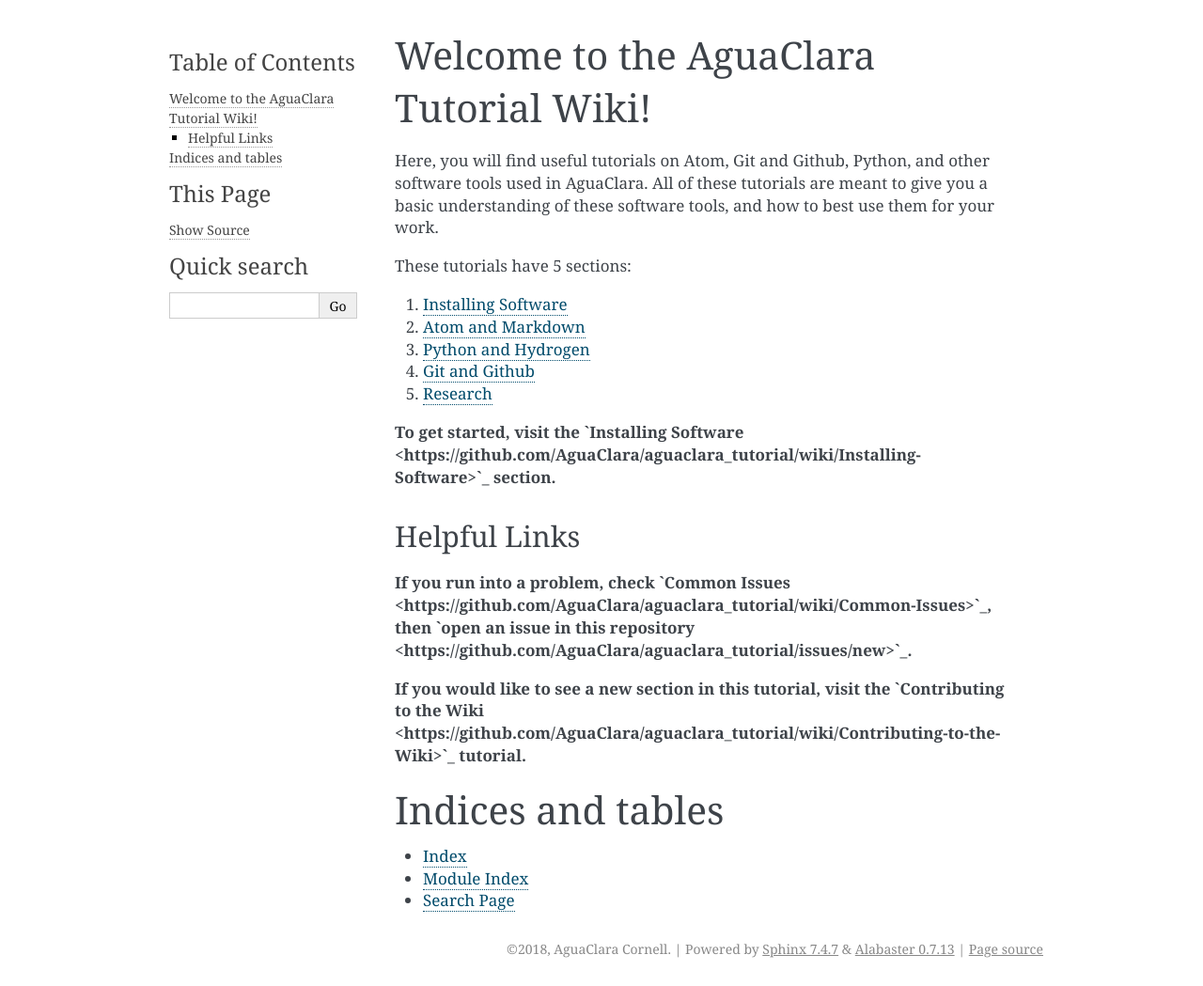
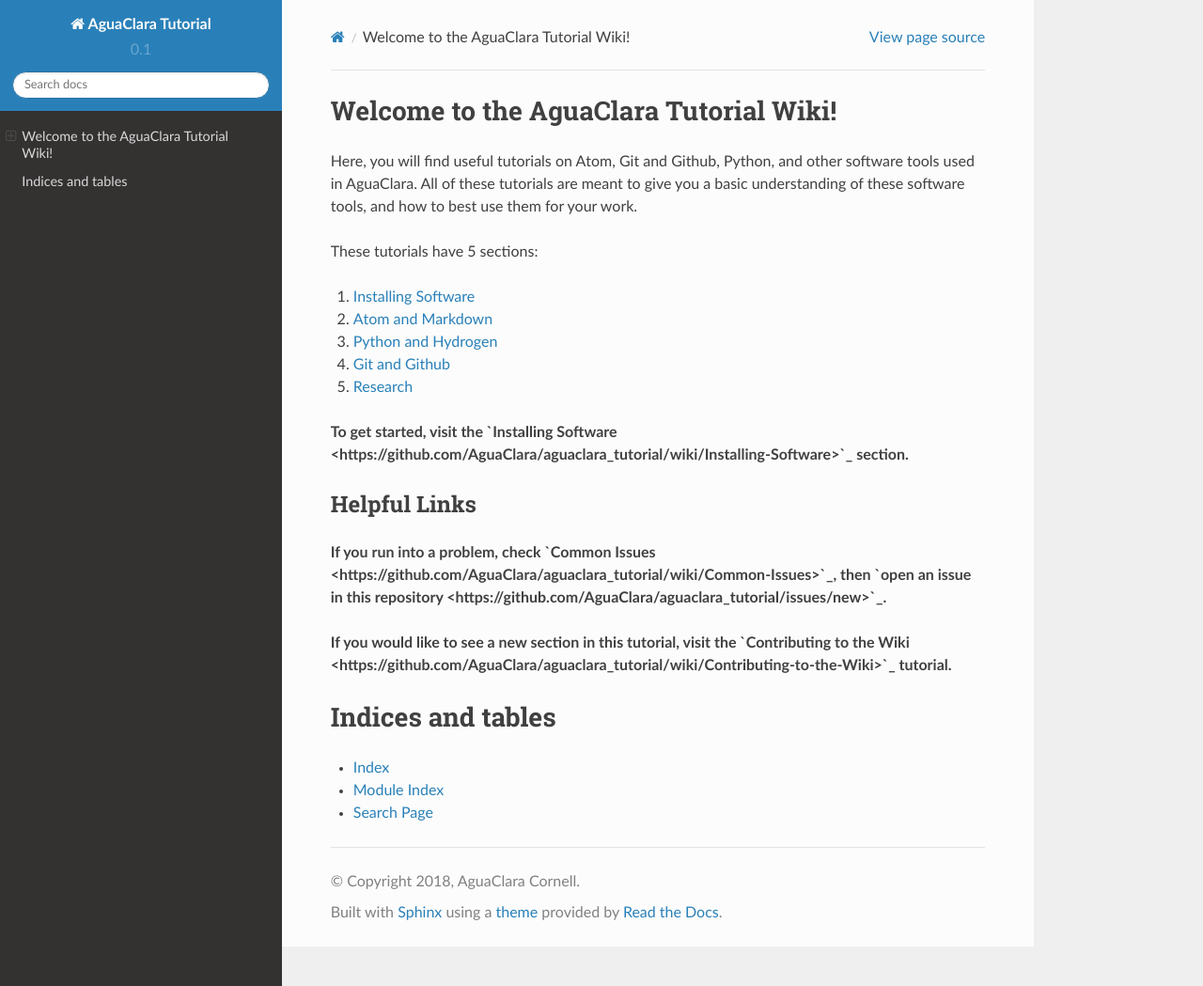
Before and after one commit to AguaClara/aguaclara_tutorial, a Sphinx documentation site: the page built from docs/source/index.rst, in a window 1280 px wide and 1049 px high. Shown: the whole window at 94% size. Built offline with Sphinx 7.4.7 and the Read the Docs theme 2.0.0, drawn with Linux system fonts in a browser that asks for light colours.

Commit message:
Change theme

```diff
--- a/docs/source/conf.py
+++ b/docs/source/conf.py
@@ -24,9 +24,9 @@ copyright = '2018, AguaClara Cornell'
 author = 'AguaClara Cornell'
 
 # The short X.Y version
-version = ''
+version = '0.1'
 # The full version, including alpha/beta/rc tags
-release = 'v0.0.0'
+release = 'v0.1.0'
 
 
 # -- General configuration ---------------------------------------------------
@@ -82,7 +82,7 @@ pygments_style = None
 # The theme to use for HTML and HTML Help pages.  See the documentation for
 # a list of builtin themes.
 #
-html_theme = 'alabaster'
+html_theme = 'sphinx_rtd_theme'
 
 # Theme options are theme-specific and customize the look and feel of a theme
 # further.  For a list of options available for each theme, see the
```
